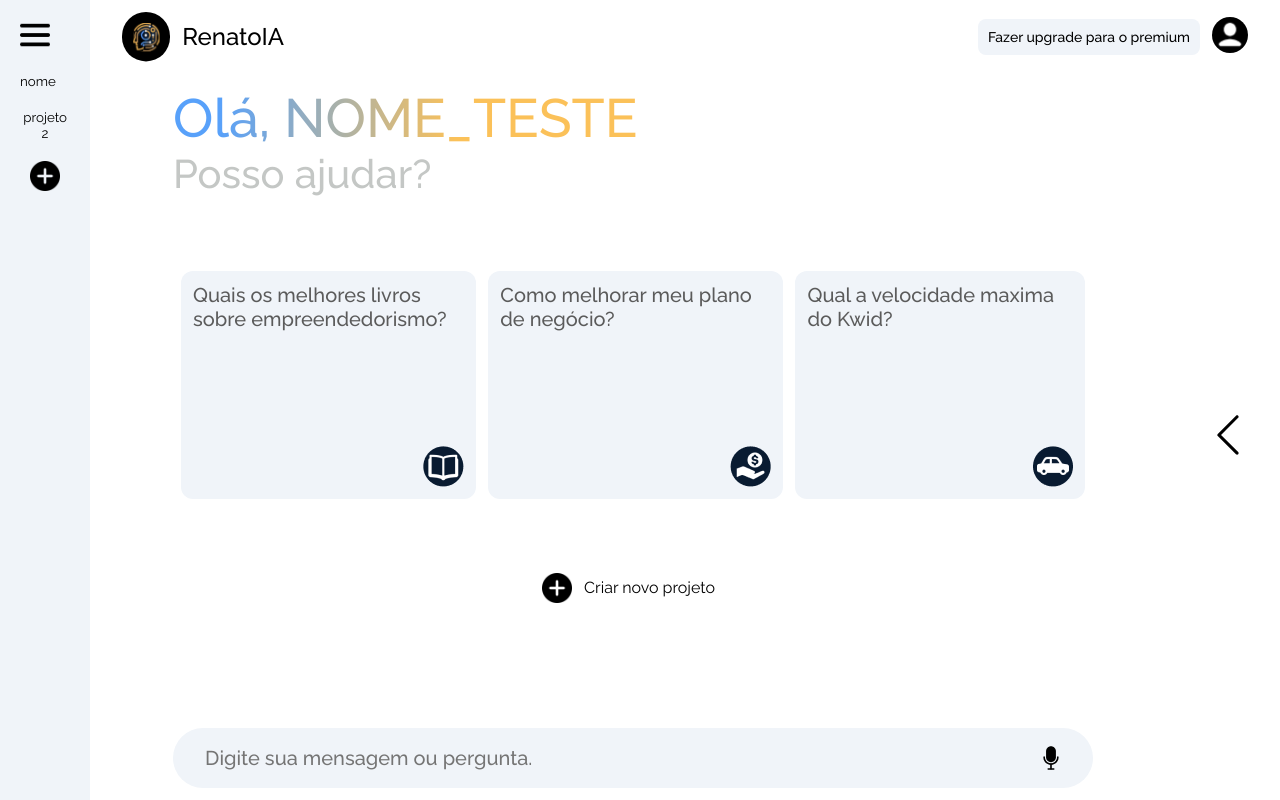
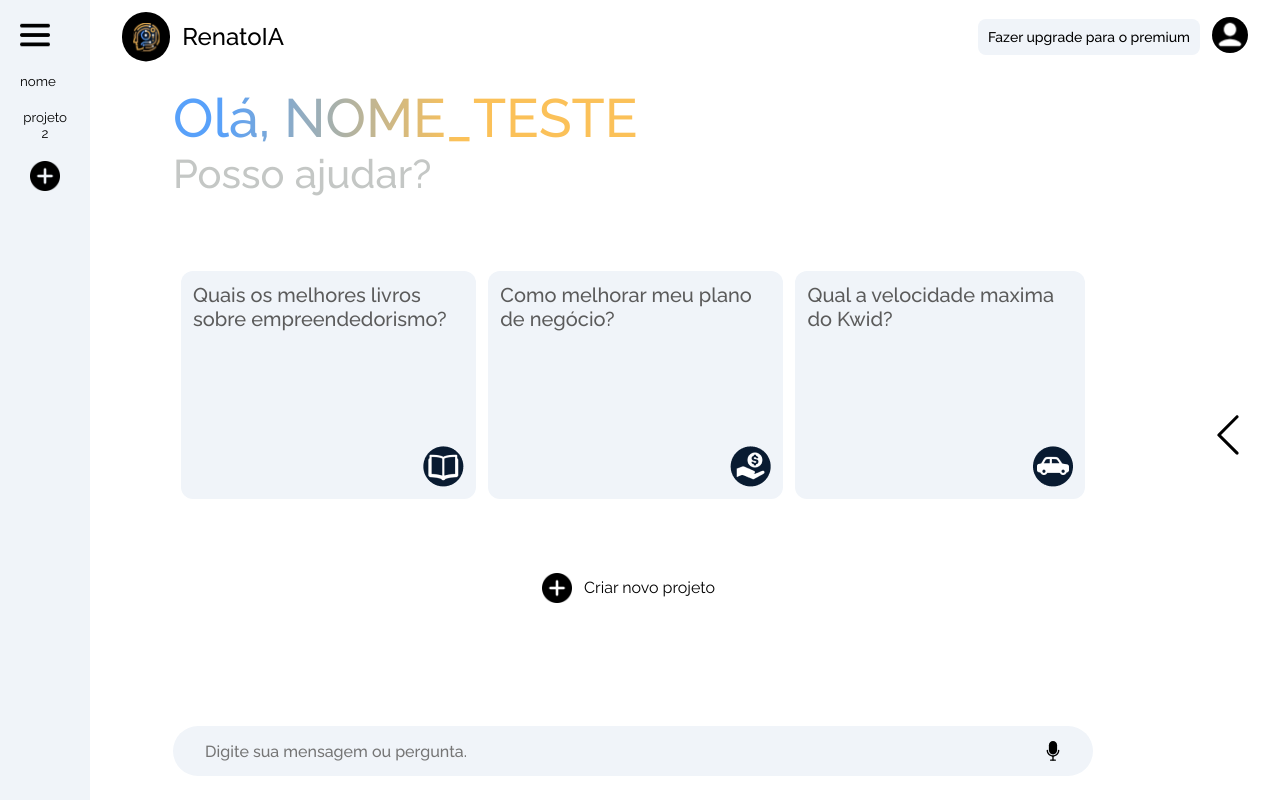
Before and after one commit to hugobatista27/Projetos, a React (Vite) app in the folder renatoIA/: page / in a window 1280 px wide. Built offline with nearby package versions, Linux system fonts and the light colour scheme.

Commit message:
upda: altera a formatação do componente SendMessage

```diff
--- a/renatoIA/src/components/main/sendMessage/sendMessage.css
+++ b/renatoIA/src/components/main/sendMessage/sendMessage.css
@@ -1,11 +1,12 @@
 .sendMessage {
-    height: 60px;
+    height: 50px;
     flex-grow: 0;
     display: flex;
     justify-content: space-between;
     align-items: center;
     gap: 12px;
     padding: 0 30px;
+    margin-bottom: 12px;
     border-radius: 42px;
     background-color: var(--boxColor);
 }
@@ -13,7 +14,7 @@
 .sendMessage input {
     flex-grow: 1;
     width: fit-content;
-    font-size: 20px;
+    font-size: 16px;
     font-weight: 500;
     color: var(--secondaryFontColor);
     padding: 2px;
@@ -24,5 +25,5 @@
 }
 
 .sendMessage img {
-    width: 24px;
+    width: 20px;
 }
```
